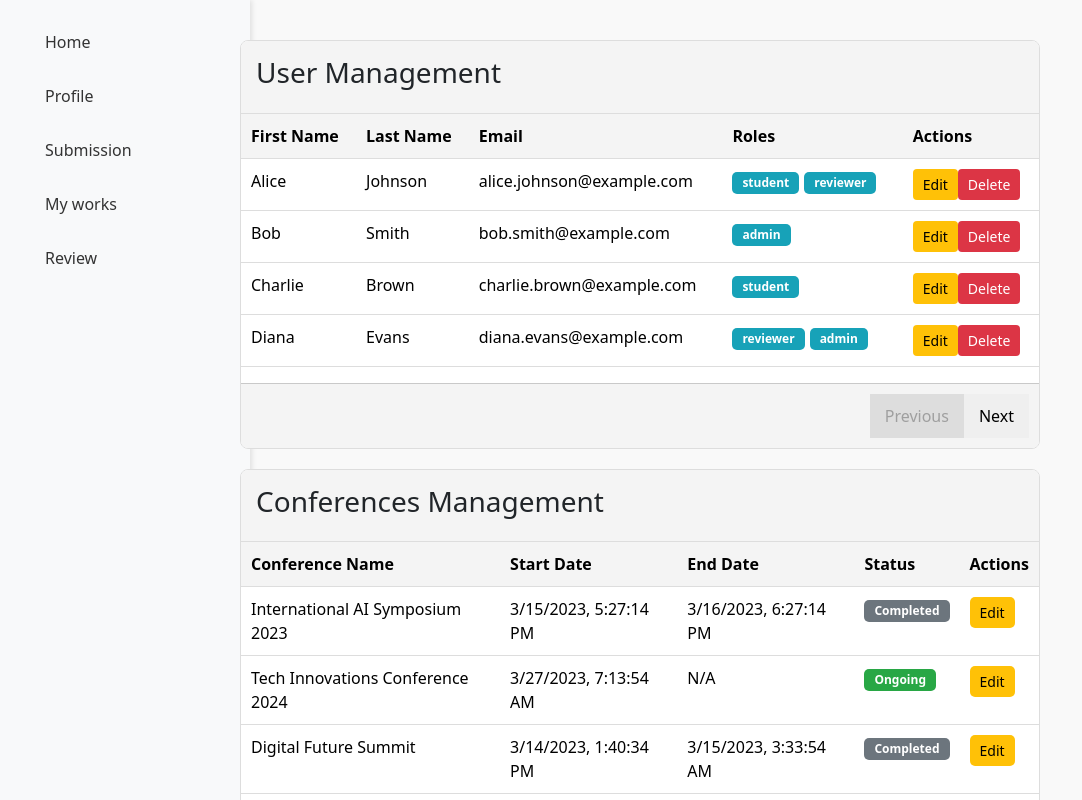
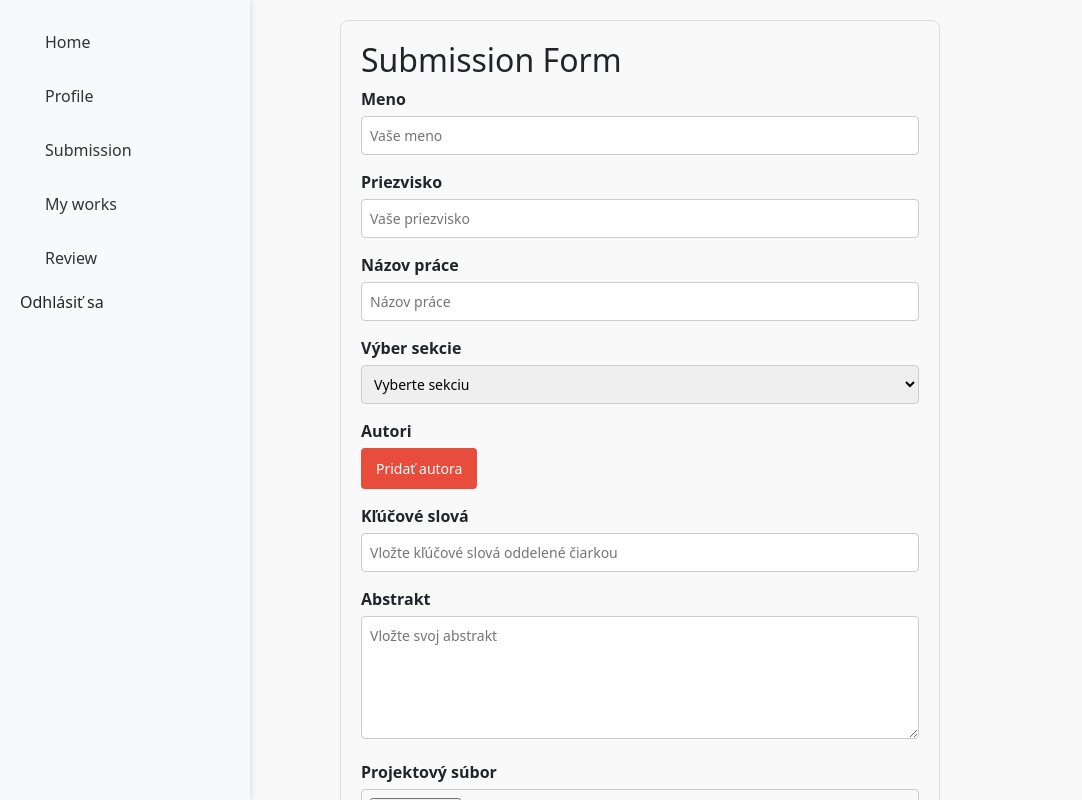
Before and after one commit to mrsZemiak/No-Commit-No-Glory, a Vue app in the folder frontend/: page /auth/studentSubmission in a window 1280 px wide. Shown: the whole page, without its empty margins (0-1082 px from the left). Built offline with nearby package versions, Linux system fonts and the light colour scheme.

Commit message:
Added status layouts, added modal for Edit User on Admin's side

```diff
--- a/frontend/package.json
+++ b/frontend/package.json
@@ -13,6 +13,8 @@
     "format": "prettier --write src/"
   },
   "dependencies": {
+    "axios": "^1.7.9",
+    "bootstrap": "^5.3.3",
     "pinia": "^2.2.4",
     "vue": "^3.5.12",
     "vue-router": "^4.4.5"
--- a/frontend/src/App.vue
+++ b/frontend/src/App.vue
@@ -1,29 +1,15 @@
 <template>
   <div id="app">
-    <div class="layout">
-      <SideBar />
-      <div class="main-content">
-        <router-view />
-        <UserTable />
-        <ConferenceTable />
-      </div>
-    </div>
+    <router-view></router-view>
   </div>
 </template>
 
 <script lang="ts">
 import { defineComponent } from 'vue';
-import SideBar from '@/components/sideBar/SideBar.vue';
-import UserTable from '@/components/Admin/UserTable.vue';
-import ConferenceTable from '@/components/Admin/ConferenceTable.vue';
+
 
 export default defineComponent({
   name: 'App',
-  components: {
-    SideBar,
-    UserTable,
-    ConferenceTable,
-  },
 });
 </script>
 
--- a/frontend/src/components/Admin/UserTable.vue
+++ b/frontend/src/components/Admin/UserTable.vue
@@ -1,4 +1,5 @@
 <template>
+  <div id="app">
     <div class="card">
       <div class="card-header">
         <h3>User Management</h3>
@@ -8,11 +9,13 @@
         <table class="table">
           <thead>
           <tr>
-          <th>First Name</th>
-          <th>Last Name</th>
+            <th>Meno</th>
+            <th>Priezvisko</th>
             <th>Email</th>
-          <th>Roles</th>
-          <th>Actions</th>
+            <th>Univerzita</th>
+            <th>Stav</th>
+            <th>Role</th>
+            <th>Akcie</th>
           </tr>
           </thead>
           <tbody>
@@ -20,14 +23,24 @@
             <td>{{ user.firstName }}</td>
             <td>{{ user.lastName }}</td>
             <td>{{ user.email }}</td>
+            <td>{{ user.university }}</td>
+            <td>
+                <span :class="{
+                  'badge badge-success': user.status === 'active',
+                  'badge badge-secondary': user.status === 'inactive',
+                  'badge badge-warning': user.status !== 'active' && user.status !== 'inactive'
+                }">
+                  {{ user.status }}
+                </span>
+            </td>
             <td>
                 <span v-for="(role, i) in user.roles" :key="i" class="badge badge-info">
                   {{ role }}
                 </span>
             </td>
             <td>
-            <button class="btn btn-warning btn-sm" @click="editUser(user)">Edit</button>
-            <button class="btn btn-danger btn-sm ml-2" @click="deleteUser(user)">Delete</button>
+              <button class="btn btn-warning btn-sm" @click="editUser(user)">Upraviť</button>
+              <button class="btn btn-danger btn-sm ml-2" @click="deleteUser(user)">Vymazať</button>
             </td>
           </tr>
           </tbody>
@@ -39,61 +52,64 @@
         <button @click="nextPage" :disabled="currentPage * itemsPerPage >= totalUsers">Next</button>
       </div>
     </div>
+
+    <!-- Modal -->
+    <div v-if="isModalVisible" class="modal-overlay" @click.self="closeModal">
+      <div class="modal-container">
+        <modal-edit-user :user="selectedUser" @update="updateUser" @close="closeModal" />
+      </div>
+    </div>
+  </div>
 </template>
 
 <script lang="ts">
-import { defineComponent } from "vue";
+import { defineComponent, ref } from 'vue';
+import ModalEditUser from './modalEditUser.vue';
 
 interface User {
   firstName: string;
   lastName: string;
   email: string;
+  university: string;
+  status: string;
   roles: string[];
 }
 
 export default defineComponent({
-  name: "UserTable",
+  name: 'UserTable',
+  components: {
+    ModalEditUser,
+  },
   data() {
     return {
       users: [
-        {
-          firstName: "Alice",
-          lastName: "Johnson",
-          email: "alice.johnson@example.com",
-          roles: ["student", "reviewer"],
-        },
-        {
-          firstName: "Bob",
-          lastName: "Smith",
-          email: "bob.smith@example.com",
-          roles: ["admin"],
-        },
-        {
-          firstName: "Charlie",
-          lastName: "Brown",
-          email: "charlie.brown@example.com",
-          roles: ["student"],
-        },
-        {
-          firstName: "Diana",
-          lastName: "Evans",
-          email: "diana.evans@example.com",
-          roles: ["reviewer", "admin"],
-        },
+        { firstName: 'Alice', lastName: 'Johnson', email: 'alice.johnson@example.com', university: 'University A', status: 'active', roles: ['participant', 'reviewer'] },
+        { firstName: 'Bob', lastName: 'Smith', email: 'bob.smith@example.com', university: 'University B', status: 'inactive', roles: ['admin'] },
       ] as User[],
       currentPage: 1,
       itemsPerPage: 10,
       totalUsers: 50,
+      isModalVisible: false,
+      selectedUser: {} as User,
     };
   },
   methods: {
     editUser(user: User): void {
-      alert(`Editing user: ${user.firstName} ${user.lastName}`);
-      // Toto je všetko temporary
+      this.selectedUser = { ...user };
+      this.isModalVisible = true;
+    },
+    closeModal(): void {
+      this.isModalVisible = false;
+    },
+    updateUser(updatedUser: User): void {
+      const index = this.users.findIndex((user) => user.email === updatedUser.email);
+      if (index !== -1) {
+        this.users[index] = { ...updatedUser };
+      }
+      this.closeModal();
     },
     deleteUser(user: User): void {
       alert(`Deleting user: ${user.firstName} ${user.lastName}`);
-
     },
     prevPage(): void {
       if (this.currentPage > 1) this.currentPage--;
@@ -106,23 +122,43 @@ export default defineComponent({
 </script>
 
 <style scoped>
-.card {
-  border: 1px solid #ddd;
-  border-radius: 8px;
-  overflow: hidden;
-  margin: 20px auto;
-  max-width: 800px;
+.modal-overlay {
+  position: fixed;
+  top: 0;
+  left: 0;
+  width: 100vw;
+  height: 100vh;
+  background: rgba(0, 0, 0, 0.5);
+  display: flex;
+  justify-content: center;
+  align-items: center;
+  z-index: 1000;
 }
 
-.card-header {
-  background: #f4f4f4;
-  padding: 15px;
-  border-bottom: 1px solid #ddd;
+.modal-container {
+  background: white;
+  padding: 20px;
+  border-radius: 8px;
+  max-width: 500px;
+  width: 100%;
+  box-shadow: 0 2px 10px rgba(0, 0, 0, 0.1);
+  position: relative;
 }
 
-.table {
-  width: 100%;
-  border-collapse: collapse;
+.badge-info {
+  background-color: #17a2b8;
+}
+
+.badge-success {
+  background-color: #28a745;
+}
+
+.badge-secondary {
+  background-color: #6c757d;
+}
+
+.badge-warning {
+  background-color: #ffc107;
 }
 
 .table th,
@@ -137,53 +173,10 @@ export default defineComponent({
   font-weight: bold;
 }
 
-.badge {
-  display: inline-block;
+.table .badge {
   padding: 5px 10px;
   border-radius: 5px;
-  color: white;
   font-size: 12px;
-  margin-right: 5px;
-}
-
-.badge-info {
-  background-color: #17a2b8;
-}
-
-.btn {
-  padding: 5px 10px;
-  border: none;
-  border-radius: 4px;
-  cursor: pointer;
-}
-
-.btn-warning {
-  background-color: #ffc107;
-  color: black;
-}
-
-.btn-warning:hover {
-  background-color: #e0a800;
-}
-
-.btn-danger {
-  background-color: #dc3545;
   color: white;
 }
-
-.btn-danger:hover {
-  background-color: #c82333;
-}
-
-.card-footer {
-  display: flex;
-  justify-content: flex-end;
-  padding: 10px;
-  background: #f4f4f4;
-}
-
-button:disabled {
-  background-color: #ddd;
-  cursor: not-allowed;
-}
 </style>
--- /dev/null
+++ b/frontend/src/components/Admin/modalEditUser.vue
@@ -0,0 +1,131 @@
+<template>
+  <div class="modal-content">
+    <h4>Edit User</h4>
+    <form @submit.prevent="updateUser">
+      <div class="form-group">
+        <label for="firstName">Meno</label>
+        <input type="text" v-model="user.firstName" id="firstName" required />
+      </div>
+      <div class="form-group">
+        <label for="lastName">Priezvisko</label>
+        <input type="text" v-model="user.lastName" id="lastName" required />
+      </div>
+      <div class="form-group">
+        <label for="email">Email</label>
+        <input type="email" v-model="user.email" id="email" required />
+      </div>
+      <div class="form-group">
+        <label for="university">Univerzita</label>
+        <input type="text" v-model="user.university" id="university" required />
+      </div>
+      <div class="form-group">
+        <label for="status">Stav</label>
+        <select v-model="user.status" id="status" required>
+          <option value="active">Active</option>
+          <option value="inactive">Inactive</option>
+        </select>
+      </div>
+      <div class="form-group">
+        <label>Roles</label>
+        <div>
+          <label>
+            <input
+              type="checkbox"
+              value="participant"
+              v-model="user.roles"
+            />
+            Účastník
+          </label>
+          <label>
+            <input
+              type="checkbox"
+              value="reviewer"
+              v-model="user.roles"
+            />
+            Recenzent
+          </label>
+          <label>
+            <input
+              type="checkbox"
+              value="admin"
+              v-model="user.roles"
+            />
+            Admin
+          </label>
+        </div>
+      </div>
+      <button type="submit" class="btn btn-success">Aktualizovať</button>
+    </form>
+    <button class="btn-close" @click="closeModal">X</button>
+  </div>
+</template>
+
+<script lang="ts">
+import { defineComponent, PropType } from 'vue';
+
+export default defineComponent({
+  name: 'ModalEditUser',
+  props: {
+    user: {
+      type: Object as PropType<any>,
+      required: true
+    }
+  },
+  methods: {
+    updateUser() {
+      this.$emit('update', this.user);
+    },
+    closeModal() {
+      this.$emit('close');
+    }
+  }
+});
+</script>
+
+<style scoped>
+.modal-content {
+  background: white;
+  padding: 20px;
+  border-radius: 8px;
+  max-width: 500px;
+  width: 100%;
+  box-shadow: 0 2px 10px rgba(0, 0, 0, 0.1);
+  position: relative;
+}
+
+.form-group {
+  margin-bottom: 1rem;
+}
+
+.form-group input,
+.form-group select {
+  width: 100%;
+  padding: 8px;
+  border: 1px solid #ddd;
+  border-radius: 4px;
+}
+
+button {
+  padding: 10px 20px;
+  background-color: #4CAF50;
+  color: white;
+  border: none;
+  border-radius: 4px;
+  cursor: pointer;
+}
+
+button:hover {
+  background-color: #45a049;
+}
+
+.btn-close {
+  position: absolute;
+  top: 10px;
+  right: 10px;
+  border: none;
+  background: none;
+  font-size: 1.5rem;
+  color: #333;
+  cursor: pointer;
+}
+</style>
--- a/frontend/src/components/sideBar/SideBar.vue
+++ b/frontend/src/components/sideBar/SideBar.vue
@@ -14,27 +14,27 @@ const links: Link[] = [
   {
     name: "Home",
     icon: "ni ni-shop text-primary",
-    path: "/",
+    path: "/auth/home",
   },
   {
     name: "Profile",
     icon: "ni ni-planet text-orange",
-    path: "/profile",
+    path: "/auth/profile",
   },
   {
     name: "Submission",
     icon: "ni ni-planet text-orange",
-    path: "/studentSubmission",
+    path: "/auth/studentSubmission",
   },
   {
     name: "My works",
     icon: "ni ni-planet text-orange",
-    path: "/participantView",
+    path: "/auth/participantView",
   },
   {
     name: "Review",
     icon: "ni ni-planet text-orange",
-    path: "/reviewForm",
+    path: "/auth/reviewForm",
   },
 ];
 
@@ -50,6 +50,8 @@ function navigateTo(path: string): void {
         <i :class="link.icon" class="icon"></i>
         <span class="link-name">{{ link.name }}</span>
       </li>
+
+      <li>Odhlásiť sa</li>
     </ul>
   </nav>
 </template>
--- /dev/null
+++ b/frontend/src/layouts/AuthenticatedLayout.vue
@@ -0,0 +1,23 @@
+<script lang="ts">
+import {defineComponent} from 'vue'
+import SideBar from "@/components/sideBar/SideBar.vue";
+
+
+export default defineComponent({
+  name: "AuthenticatedLayout" ,
+  components: {SideBar},
+})
+</script>
+
+<template>
+  <div class="layout">
+    <SideBar />
+    <div class="main-content">
+      <router-view />
+    </div>
+  </div>
+</template>
+
+<style scoped>
+
+</style>
--- a/frontend/src/main.ts
+++ b/frontend/src/main.ts
@@ -6,7 +6,7 @@ import { createPinia } from 'pinia'
 import App from './App.vue'
 import router from './router'
 import 'bootstrap/dist/css/bootstrap.min.css';
-import 'bootstrap/dist/js/bootstrap.bundle.min.js';
+import 'bootstrap';
 
 const app = createApp(App)
 
--- a/frontend/src/views/SubmissionView.vue
+++ b/frontend/src/views/SubmissionView.vue
@@ -81,6 +81,19 @@
         ></textarea>
       </div>
 
+      <div class="form-group">
+        <label for="projectFile">Projektový súbor</label>
+        <input
+          type="file"
+          id="projectFile"
+          @change="handleFileChange"
+          accept=".pdf,.docx"
+          required
+        />
+        <small class="form-text text-muted">Akceptované formáty: PDF, Word (.docx)</small>
+      </div>
+
+
       <button type="submit">Odovzdať</button>
     </form>
   </div>
@@ -99,6 +112,7 @@ const form = ref({
   keywords: "",
   abstract: "",
   sectionPick: "",
+  projectFile: null as File | null
 });
 
 function addAuthor() {
@@ -109,9 +123,20 @@ function removeAuthor(index: number) {
   form.value.otherAuthors.splice(index, 1);
 }
 
+function handleFileChange(event: Event) {
+  const fileInput = event.target as HTMLInputElement;
+  const file = fileInput.files ? fileInput.files[0] : null;
+  form.value.projectFile = file;
+}
+
 function handleSubmit() {
 
   console.log("Form submitted:", form.value);
+
+  if (!form.value.projectFile) {
+    alert("Prosím vyberte projektový súbor (PDF alebo Word).");
+    return;
+  }
   alert("Form submitted successfully!");
 
   // Reset the form after submission
@@ -123,8 +148,10 @@ function handleSubmit() {
     keywords: "",
     abstract: "",
     sectionPick: "",
+    projectFile: null,
   };
 }
+
 </script>
 
 <style scoped>
```
Also changed, not shown: frontend/src/components/Admin/modalEditConference.vue (added, +15 -0 lines), frontend/src/layouts/GuestLayout.vue (added, +23 -0 lines), frontend/src/router/index.ts (+22 -7 lines), 1 other file (tests, documents, lock files or other folders). Lines whose indentation alone changed are shown as unchanged.
